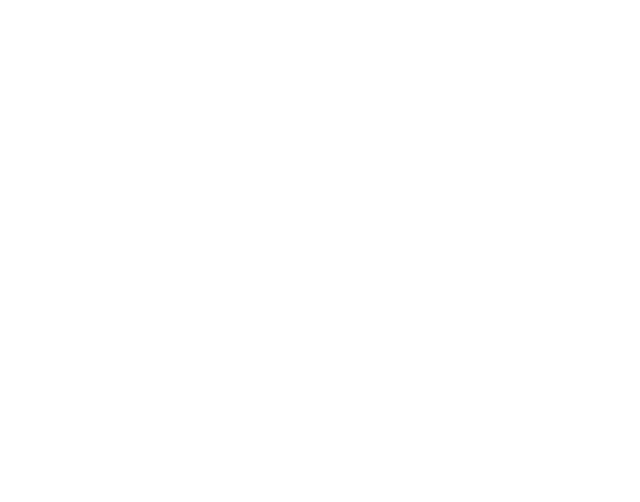
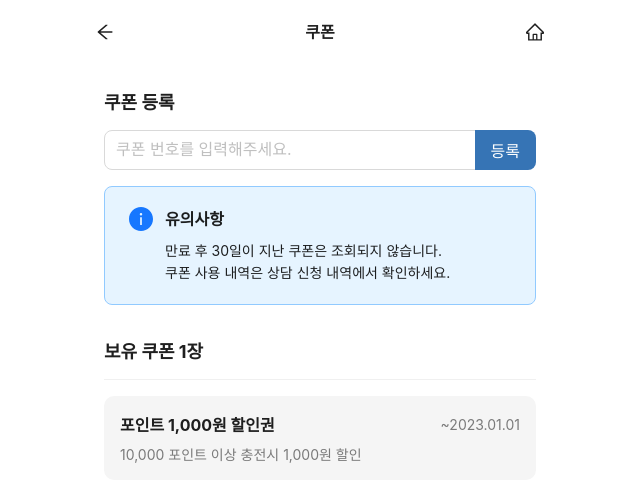
Before and after one commit to motionbit95/carejoa-react-app, a React (Create React App) app: page /mypage/coupon/1 in a window 1280 px wide. Before the commit this address had no page. Shown: the top 502 px of the page, without its empty margins (320-960 px from the left). Built offline with nearby package versions, Linux system fonts and the light colour scheme.

Commit message:
마이페이지에 쿠폰 관리 기능 추가 및 라우터 설정

```diff
--- a/src/App.js
+++ b/src/App.js
@@ -4,6 +4,7 @@ import { BrowserRouter, Route, Routes, useLocation } from "react-router-dom";
 import AppLayout from "./components/layout";
 import { Login, Mypage, Signup } from "./pages";
 import Profile from "./pages/mypage/profile";
+import Coupon from "./pages/mypage/coupon";
 
 const routers = {
   "/account/login": {
@@ -33,6 +34,13 @@ const routers = {
     hasFooter: false,
     element: <Profile />,
     title: "프로필 수정",
+  },
+  "/mypage/coupon/:id": {
+    path: "/mypage/coupon/:id",
+    hasHeader: true,
+    hasFooter: false,
+    element: <Coupon />,
+    title: "쿠폰",
   },
 };
 
--- /dev/null
+++ b/src/pages/mypage/coupon.js
@@ -0,0 +1,96 @@
+import { Alert, Divider, Empty, Input, Space } from "antd";
+import React from "react";
+import styled from "styled-components";
+
+function Coupon(props) {
+  const coupons = [
+    {
+      id: 1,
+      name: "포인트 1,000원 할인권",
+      expireAt: "2023.01.01",
+      description: "10,000 포인트 이상 충전시 1,000원 할인",
+    },
+  ];
+  return (
+    <Container>
+      <Wrapper>
+        <Title>쿠폰 등록</Title>
+        <Input.Search
+          size="large"
+          placeholder="쿠폰 번호를 입력해주세요."
+          enterButton="등록"
+          onSearch={(value) => console.log(value)}
+        />
+        <Alert
+          message={<strong>유의사항</strong>}
+          description={
+            <div>
+              <li>만료 후 30일이 지난 쿠폰은 조회되지 않습니다.</li>
+              <li>쿠폰 사용 내역은 상담 신청 내역에서 확인하세요.</li>
+            </div>
+          }
+          type="info"
+          showIcon
+        />
+      </Wrapper>
+      <Wrapper>
+        <Title>보유 쿠폰 {coupons.length}장</Title>
+        <Divider style={{ margin: "0" }} />
+        {coupons.map((coupon) => (
+          <CouponItem key={coupon.id}>
+            <Space style={{ width: "100%", justifyContent: "space-between" }}>
+              <CouponTitle>{coupon.name}</CouponTitle>
+              <CouponDescription>~{coupon.expireAt}</CouponDescription>
+            </Space>
+            <CouponDescription>{coupon.description}</CouponDescription>
+          </CouponItem>
+        ))}
+        {coupons.length === 0 && (
+          <Empty description="보유한 쿠폰이 없습니다." />
+        )}
+      </Wrapper>
+    </Container>
+  );
+}
+
+const Container = styled.div`
+  height: 100%;
+  display: flex;
+  flex-direction: column;
+  justify-content: space-between;
+  padding: 24px;
+  gap: 32px;
+`;
+
+const Wrapper = styled.div`
+  display: flex;
+  flex-direction: column;
+  gap: 16px;
+`;
+
+const Title = styled.div`
+  font-size: 18px;
+  font-weight: 700;
+`;
+
+const CouponItem = styled.div`
+  display: flex;
+  flex-direction: column;
+  justify-content: space-between;
+  gap: 8px;
+  padding: 16px;
+  border-radius: 10px;
+  background-color: #f5f5f5;
+`;
+
+const CouponTitle = styled.div`
+  font-size: 16px;
+  font-weight: 700;
+`;
+
+const CouponDescription = styled.div`
+  font-size: 14px;
+  color: var(--black-alpha-5);
+`;
+
+export default Coupon;
--- a/src/pages/mypage/index.js
+++ b/src/pages/mypage/index.js
@@ -16,7 +16,12 @@ function Mypage(props) {
 
   const stats = [
     { id: 1, name: "포인트", stat: 1000 },
-    { id: 2, name: "쿠폰", stat: 3 },
+    {
+      id: 2,
+      name: "쿠폰",
+      stat: 3,
+      onClick: () => navigate(`/mypage/coupon/${user.id}`),
+    },
     { id: 3, name: "관심시설", stat: 2 },
   ];
 
@@ -63,9 +68,9 @@ function Mypage(props) {
     },
   ];
 
-  const CardItem = ({ stat, name }) => {
+  const CardItem = ({ stat, name, onClick }) => {
     return (
-      <CardContainer>
+      <CardContainer onClick={onClick}>
         <CardTitle>{stat}</CardTitle>
         <CardDescription>{name}</CardDescription>
       </CardContainer>
@@ -94,7 +99,12 @@ function Mypage(props) {
         </ProfileWrapper>
         <CardWrapper>
           {stats.map((stat) => (
-            <CardItem key={stat.id} stat={stat.stat} name={stat.name} />
+            <CardItem
+              key={stat.id}
+              stat={stat.stat}
+              name={stat.name}
+              onClick={stat.onClick}
+            />
           ))}
         </CardWrapper>
       </Container>
```
